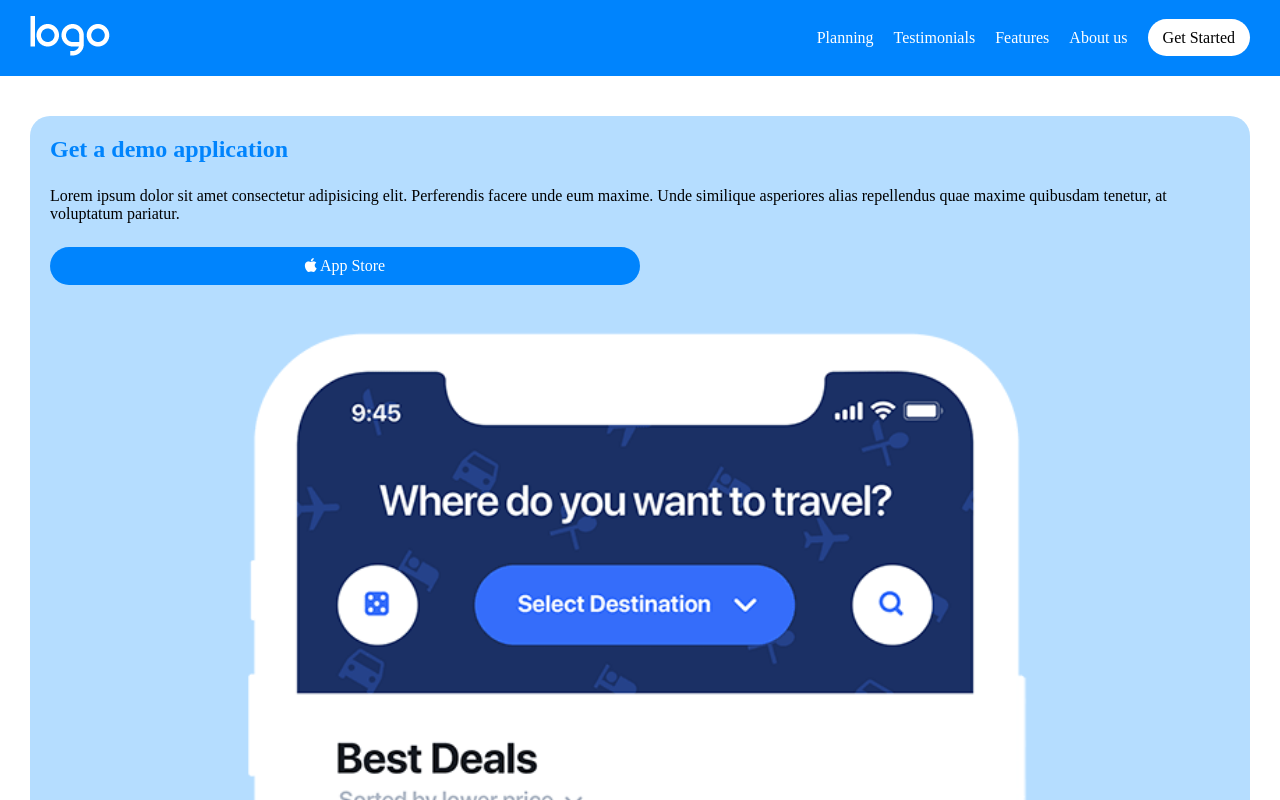
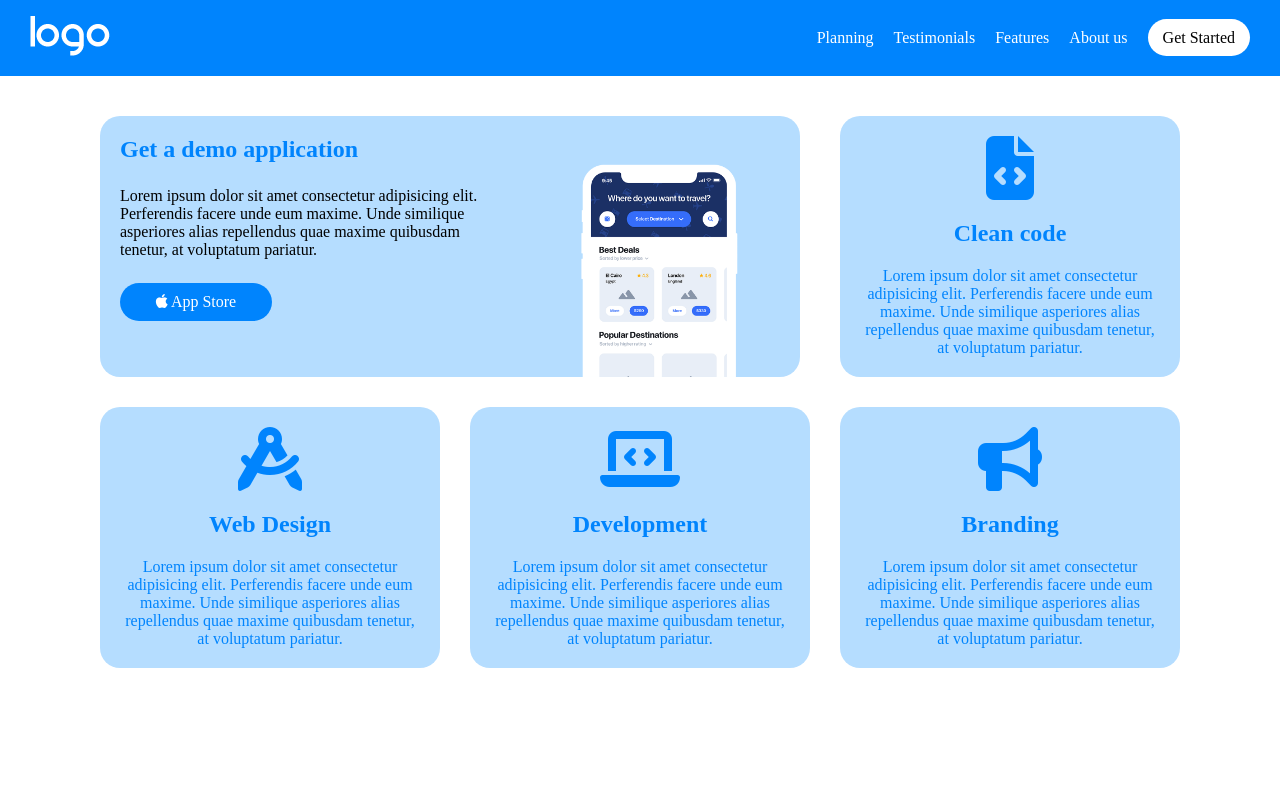
Before and after one commit to Gas9220/htmlcss-responsive-layout, a plain HTML site: page index.html in a window 1280 px wide. Shown: the top 800 px of the page. Drawn offline with Linux system fonts and the light colour scheme.

Commit message:
Completata sezione features per tutte le dim

```diff
--- a/css/style.css
+++ b/css/style.css
@@ -22,6 +22,10 @@ Common
 
 .container {
     flex-wrap: wrap;
+}
+
+.container .col {
+    width: 100%;
 }
 
 .j-between {
@@ -105,13 +109,13 @@ Main
 }
 
 .features-section .container .col {
-    width: 100%;
     background-color: #B5DDFF;
     border-radius: 1.25rem;
     flex-wrap: wrap;
+    margin-bottom: 1.875rem;
 }
 
-.features-section .container .col .feature-description > *:not(:last-child) {
+.features-section .container .col .feature-description>*:not(:last-child) {
     margin-bottom: 1.5rem;
 }
 
@@ -120,7 +124,7 @@ Main
 }
 
 .feature-screenshot img {
-    width: 80%;
+    width: 40%;
 }
 
 .feature-screenshot {
@@ -136,5 +140,59 @@ Main
 .feature-description a {
     text-align: center;
     display: block;
-    width: 50%;
+    max-width: 30%;
 }
+
+.feature {
+    text-align: center;
+    color: var(--primary-blue);
+    padding: 1.25rem;
+}
+
+.feature i {
+    font-size: 4rem;
+}
+
+.feature h2 {
+    margin: 1.25rem 0;
+}
+
+@media screen and (min-width: 768px) {
+    .container {
+        max-width: 1140px;
+        margin: 0 auto;
+        justify-content: space-between;
+    }
+
+    .container .col {
+        width: calc(100% / 3 - 1.25rem);
+    }
+
+    .container > .col:first-child {
+        width: calc(100% / 3 * 2 - 1.25rem);
+    }
+}
+
+@media screen and (min-width: 992px) {
+    .container > .col:first-child {
+        flex-wrap: nowrap;
+        justify-content: space-between;
+    }
+
+    .feature-screenshot {
+        width: 40%;
+        align-items: end;
+    }
+
+    .feature-description {
+        width: 60%;
+    }
+
+    .feature-screenshot img {
+        width: 70%;
+    }
+
+    .feature-description a {
+        max-width: 40%;
+    }
+}
--- a/index.html
+++ b/index.html
@@ -74,6 +74,42 @@
                         <img src="img/phone.png" alt="phone">
                     </div>
                 </div>
+                <div class="col">
+                    <div class="feature">
+                        <i class="fa-solid fa-file-code"></i>
+                        <h2>Clean code</h2>
+                        <p>Lorem ipsum dolor sit amet consectetur adipisicing elit. Perferendis facere unde eum maxime.
+                            Unde similique asperiores alias repellendus quae maxime quibusdam tenetur, at voluptatum
+                            pariatur.</p>
+                    </div>
+                </div>
+                <div class="col">
+                    <div class="feature">
+                        <i class="fa-solid fa-compass-drafting"></i>
+                        <h2>Web Design</h2>
+                        <p>Lorem ipsum dolor sit amet consectetur adipisicing elit. Perferendis facere unde eum maxime.
+                            Unde similique asperiores alias repellendus quae maxime quibusdam tenetur, at voluptatum
+                            pariatur.</p>
+                    </div>
+                </div>
+                <div class="col">
+                    <div class="feature">
+                        <i class="fa-solid fa-laptop-code"></i>
+                        <h2>Development</h2>
+                        <p>Lorem ipsum dolor sit amet consectetur adipisicing elit. Perferendis facere unde eum maxime.
+                            Unde similique asperiores alias repellendus quae maxime quibusdam tenetur, at voluptatum
+                            pariatur.</p>
+                    </div>
+                </div>
+                <div class="col">
+                    <div class="feature">
+                        <i class="fa-solid fa-bullhorn"></i>
+                        <h2>Branding</h2>
+                        <p>Lorem ipsum dolor sit amet consectetur adipisicing elit. Perferendis facere unde eum maxime.
+                            Unde similique asperiores alias repellendus quae maxime quibusdam tenetur, at voluptatum
+                            pariatur.</p>
+                    </div>
+                </div>
             </div>
         </section>
         <!-- /Features -->
```
